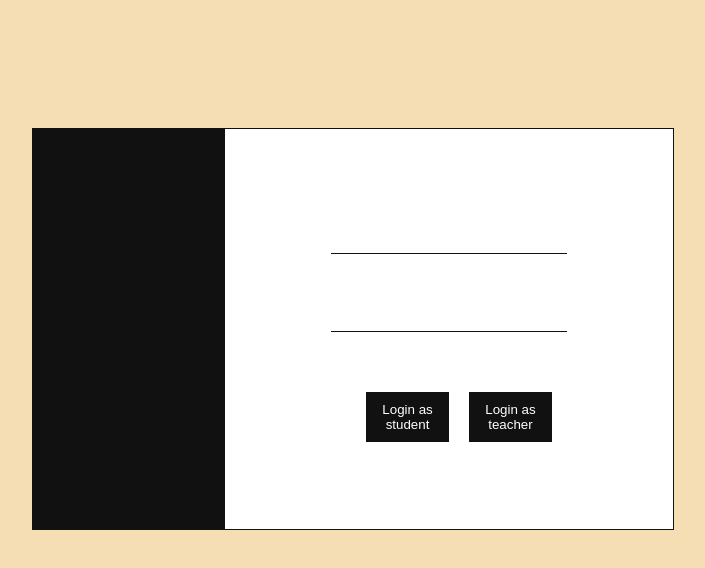
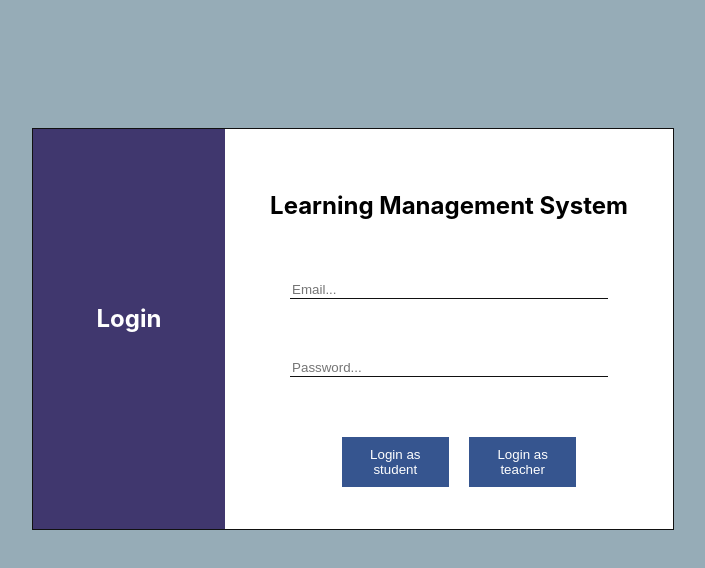
Before and after one commit to Ergys2000/EduManageClient, a React (Create React App) app: page / in a window 1280 px wide. Shown: the top 568 px of the page, without its empty margins (288-993 px from the left). Built offline with nearby package versions, Linux system fonts and the light colour scheme.

Commit message:
Fixed the apperance of the website

```diff
--- a/src/components/login/Login.css
+++ b/src/components/login/Login.css
@@ -1,3 +1,7 @@
+:root{
+	--left-pane-background: #40376E;
+	--button-background-color: #36558F;
+}
 .login-container{
 	position: absolute;
 	display: flex;
@@ -10,8 +14,14 @@
 	margin-top: 10%;
 }
 .left-pane{
+	display: flex;
+	justify-content:center;
 	width: 30%;
-  background-color: #111;
+	background-color: var(--left-pane-background);
+	color: white;
+}
+.left-pane h2{
+	margin: auto;
 }
 .right-pane{
 	margin: auto;
@@ -27,13 +37,16 @@
 	border-bottom: 1px solid #111;
 	outline: none;
 }
+.right-pane input:focus{
+	border-color: #25CED1;
+}
 .button-box{
 	display: flex;
 	flex-direction: row;
 	justify-content: center;
 }
 .button-box button{
-  background-color: #111;
+	background-color: var(--button-background-color);
 	border: none;
 	color: white;
 	width: 30%;
--- a/src/components/login/Login.js
+++ b/src/components/login/Login.js
@@ -37,12 +37,13 @@ function Login(props){
     return (
         <div className="login-container">
             <div className="left-pane">
-
+				<h2>Login</h2>
             </div>
             <div className="right-pane">
-                <input id="emailField" type="text" name="email"/>
+				<h2>Learning Management System</h2>
+                <input id="emailField" placeholder="Email..." type="text" name="email"/>
                 <br></br>
-                <input id="passwordField" type="text" name="password"/>
+                <input id="passwordField" placeholder="Password..." type="password" name="password"/>
                 <br></br>
                 <div className="button-box">
                     <button onClick={() => authenticate_student()}>Login as student</button>
--- a/src/components/student/courses/courses.css
+++ b/src/components/student/courses/courses.css
@@ -15,7 +15,7 @@
 	display: flex;
 	flex-direction: column;
 	justify-content: center;
-	background-image: url("./course-background.jpg");
+	background-color: #40376E;
 	flex: 1;
 }
 .Course-Item .Course-Header a{
@@ -23,8 +23,8 @@
 	color: lightgrey;
 }
 .Course-Item .Course-Body{
-	border-left: 2px solid blue;
-	border-right: 2px solid blue;
-	border-bottom: 2px solid blue;
+	border-left: 2px solid #40376E;
+	border-right: 2px solid #40376E;
+	border-bottom: 2px solid #40376E;
 	flex: 2;
 }
--- /dev/null
+++ b/src/components/student/grades/CourseItem.js
@@ -0,0 +1,42 @@
+import React from 'react';
+
+
+function CourseItem(course){
+	const name = course.courseName;
+	const grades = course.grades.map(grade => GradeRow(grade));
+	return (
+		<div className="Course-Item">
+			<div className="head">
+				<h4>{name}</h4>
+			</div>
+			<div className="body">
+				<table className="table">
+					<tr>
+						<th>Grade</th>
+						<th>Weight</th>
+						<th>Date</th>
+					</tr>
+					{grades}
+				</table>
+			</div>
+		</div>
+	);
+}
+
+function GradeRow(grade){
+	function stripDate(date){
+		if(date === null){
+			return 'No date';
+		}
+		return date.substring(0, date.indexOf('T'));
+	}
+	return(
+		<tr className="Grade-Row">
+			<td>{grade.grade}</td>
+			<td>{grade.weight}</td>
+			<td>{stripDate(grade.date)}</td>
+		</tr>
+	);
+}
+
+export default CourseItem;
--- a/src/components/student/grades/Grades.js
+++ b/src/components/student/grades/Grades.js
@@ -1,5 +1,6 @@
 import React, { useEffect, useState } from "react";
 import './grades.css';
+import CourseItem from './CourseItem';
 
 function Grades(props){
     const [grades, setGrades] = useState(null);
@@ -11,7 +12,7 @@ function Grades(props){
             .then(res => res.json())
             .then(grades => {
                 const organized_grades = organize(grades);
-                const gradeHolders = organized_grades.map(course => GradeList(course));
+                const gradeHolders = organized_grades.map(course => CourseItem(course));
                 setGrades(gradeHolders);
             });
     }
@@ -25,36 +26,6 @@ function Grades(props){
     );
 }
 
-function GradeList(course){
-    const name = course.courseName;
-    const grades = course.grades.map(grade => GradeItem(grade));
-    return (
-        <div className="course">
-            <h2>{name}</h2>
-            <table className="grades-table">
-                <tr>
-                    <th>Grade</th>
-                    <th>Weight</th>
-                    <th>Date</th>
-                </tr>
-                {grades}
-            </table>
-        </div>
-    );
-}
-
-function GradeItem(grade){
-    function stripDate(date){
-        return date.substring(0, date.indexOf('T'));
-    }
-    return(
-        <tr className="grade">
-            <td>{grade.grade}</td>
-            <td>{grade.weight}</td>
-            <td>{stripDate(grade.date)}</td>
-        </tr>
-    );
-}
 
 
 // this function organizes the list of grades in course specific grades
--- a/src/components/student/grades/grades.css
+++ b/src/components/student/grades/grades.css
@@ -1,8 +1,28 @@
 .course-container{
     display: flex;
+	flex-wrap: wrap;
     flex-direction: row;
     justify-content: space-around;
 }
-.course{
-    border: 1px solid violet;
+.Course-Item .head{
+	display: flex;
+	justify-content: center;
+	align-items: center;
+	color: white;
+	background-color: #40376E;
+	height: 50px;
 }
+.Course-Item .body{
+	width: 100%;
+	height: 100%;
+}
+.Course-Item table{
+	width: 100%;
+	height: 100%;
+	border-collapse: collapse;
+}
+th, td{
+	border-bottom: 1px solid black;
+}
+tr:nth-child(odd){background-color: #f2f2f2;}
+tr:nth-child(even){background-color: #dbdbd9;}
--- a/src/components/student/student.css
+++ b/src/components/student/student.css
@@ -1,3 +1,6 @@
+:root{
+	--nav-background-color: #48233C;
+}
 .StudentPage{
 	position: absolute;
 	min-height: 100%;
@@ -11,7 +14,7 @@
 /* Side navigation bar css*/
 .sidenav {
 	flex-grow:1;
-    background-color: #111;
+    background-color: var(--nav-background-color);
     padding-top: 20px;
 }
 .sidenav a {
--- a/src/index.css
+++ b/src/index.css
@@ -1,6 +1,6 @@
 body {
   margin: 0;
-  background-color: wheat;
+  background-color: #96ACB7;
   font-family: -apple-system, BlinkMacSystemFont, 'Segoe UI', 'Roboto', 'Oxygen',
     'Ubuntu', 'Cantarell', 'Fira Sans', 'Droid Sans', 'Helvetica Neue',
     sans-serif;
```
Lines whose indentation alone changed are shown as unchanged.
